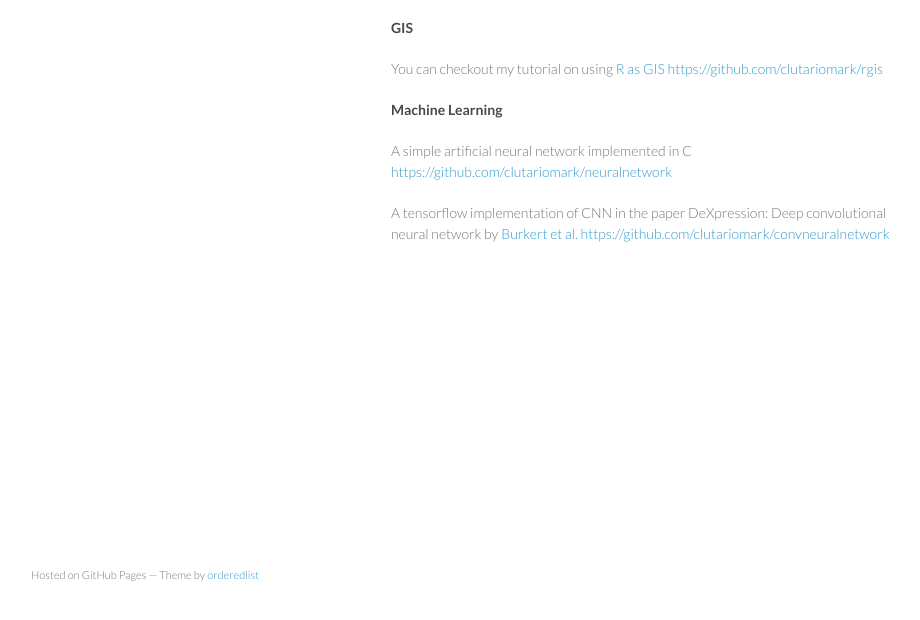
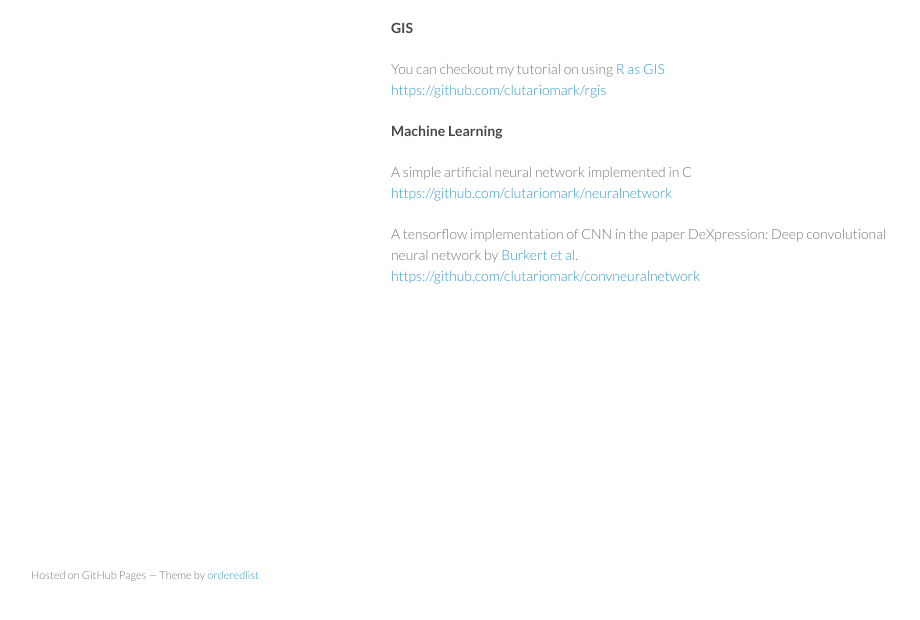
Before and after one commit to clutariomark/clutariomark.github.io, a plain HTML site: page index.html in a window 1280 px wide. Shown: the part 146-766 px from the top of the page, without its empty margins (179-1099 px from the left). Drawn offline with Linux system fonts and the light colour scheme.

Commit message:
added breaks

```diff
--- a/index.html
+++ b/index.html
@@ -29,12 +29,14 @@
 <p>Welcome to my github page. Here, I post some of my personal projects that I've done as a GIS practitioner, web developer and a machine learning student.</p>
 
 <h4>GIS</h4>
-<p>You can checkout my tutorial on using <a href="https://clutariomark.github.io/rgis" class="user-mention">R as GIS</a> <a href="https://github.com/clutariomark/rgis" class="user-mention">https://github.com/clutariomark/rgis</a></p>
+<p>You can checkout my tutorial on using <a href="https://clutariomark.github.io/rgis" class="user-mention">R as GIS</a> <br><a href="https://github.com/clutariomark/rgis" class="user-mention">https://github.com/clutariomark/rgis</a></p>
 <h4>Machine Learning</h4>
-<p>A simple artificial neural network implemented in C <a href="https://github.com/clutariomark/neuralnetwork" class="user-mention">https://github.com/clutariomark/neuralnetwork</a>
+<p>A simple artificial neural network implemented in C
+  <br>
+  <a href="https://github.com/clutariomark/neuralnetwork" class="user-mention">https://github.com/clutariomark/neuralnetwork</a>
         </p>
         <p>A tensorflow implementation of CNN in the paper DeXpression: Deep convolutional neural network  by <a href="https://arxiv.org/abs/1509.05371">Burkert et al.</a>
-
+        <br>
         <a href="https://github.com/clutariomark/neuralnetwork" class="user-mention">https://github.com/clutariomark/convneuralnetwork</a>
         </p>
       </section>
```
